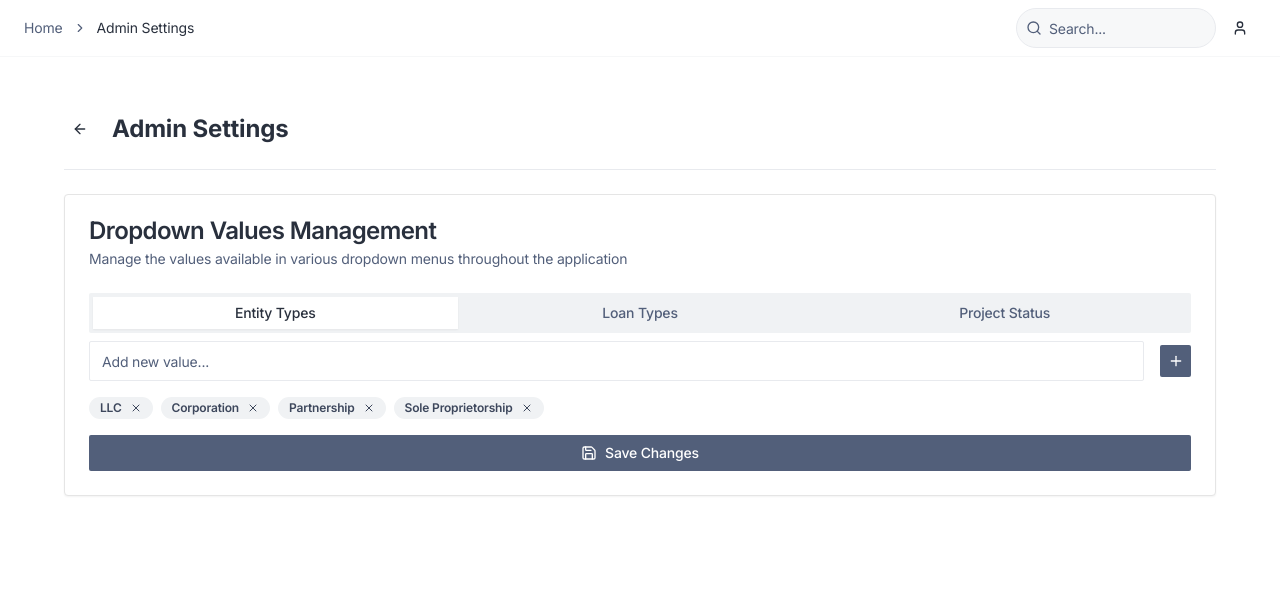
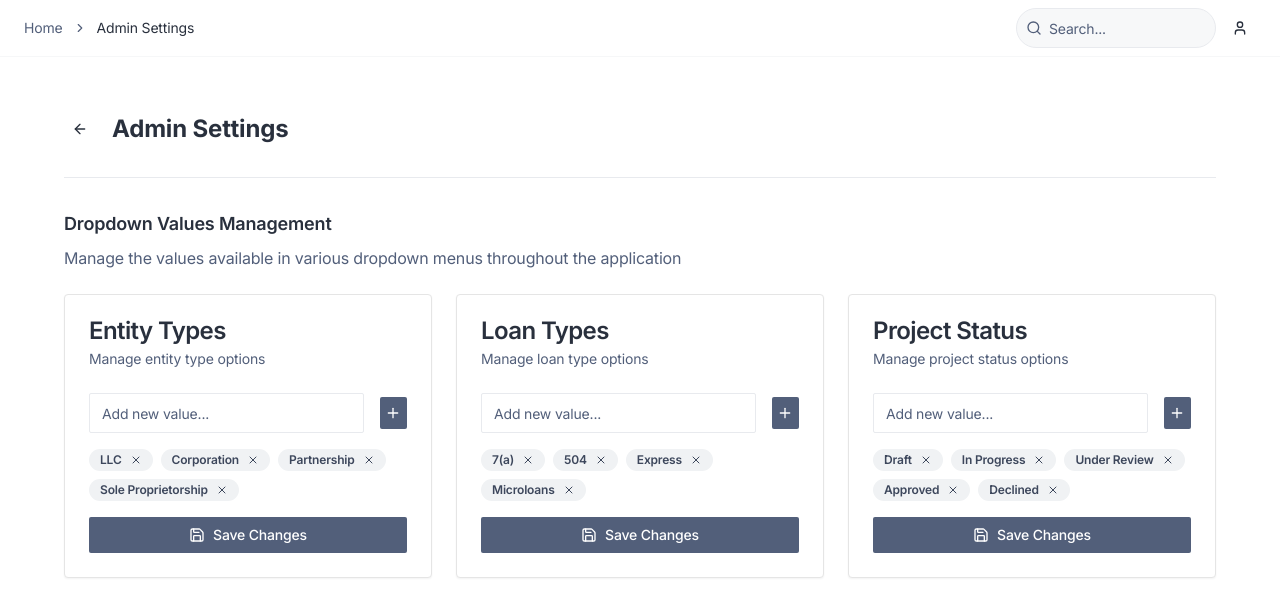
Before and after one commit to parth11790/bank-project-sphere, a React (Vite) app: page /admin-settings in a window 1280 px wide. Shown: the top 616 px of the page. Built offline with nearby package versions, Linux system fonts and the light colour scheme.

Commit message:
Refactor: Replace tabs with alternative dropdown display
Replaced the tab-based dropdown display with a more scalable solution.

```diff
--- a/src/components/admin/DropdownManager.tsx
+++ b/src/components/admin/DropdownManager.tsx
@@ -1,7 +1,6 @@
 
-import React, { useState } from 'react';
+import React from 'react';
 import { Card, CardContent, CardDescription, CardHeader, CardTitle } from '@/components/ui/card';
-import { Tabs, TabsContent, TabsList, TabsTrigger } from '@/components/ui/tabs';
 import { DropdownValueEditor } from './DropdownValueEditor';
 
 export type DropdownType = 'entityTypes' | 'loanTypes' | 'projectStatus';
@@ -28,37 +27,23 @@ const dropdownConfigs = [
 ];
 
 export function DropdownManager() {
-  const [activeTab, setActiveTab] = useState<DropdownType>('entityTypes');
-
   return (
-    <Card>
+    <div className="grid grid-cols-1 md:grid-cols-2 lg:grid-cols-3 gap-6">
+      {dropdownConfigs.map((config) => (
+        <Card key={config.id} className="w-full">
           <CardHeader>
-        <CardTitle>Dropdown Values Management</CardTitle>
-        <CardDescription>
-          Manage the values available in various dropdown menus throughout the application
-        </CardDescription>
+            <CardTitle>{config.label}</CardTitle>
+            <CardDescription>{config.description}</CardDescription>
           </CardHeader>
           <CardContent>
-        <Tabs value={activeTab} onValueChange={(value) => setActiveTab(value as DropdownType)}>
-          <TabsList className="grid grid-cols-3 w-full">
-            {dropdownConfigs.map((config) => (
-              <TabsTrigger key={config.id} value={config.id}>
-                {config.label}
-              </TabsTrigger>
-            ))}
-          </TabsList>
-
-          {dropdownConfigs.map((config) => (
-            <TabsContent key={config.id} value={config.id}>
             <DropdownValueEditor
               title={config.label}
               description={config.description}
               initialValues={config.initialValues}
             />
-            </TabsContent>
-          ))}
-        </Tabs>
           </CardContent>
         </Card>
+      ))}
+    </div>
   );
 }
--- a/src/pages/AdminSettings.tsx
+++ b/src/pages/AdminSettings.tsx
@@ -3,7 +3,6 @@ import React from 'react';
 import Layout from '@/components/Layout';
 import { DropdownManager } from '@/components/admin/DropdownManager';
 import { Separator } from '@/components/ui/separator';
-import { cn } from '@/lib/utils';
 import { useNavigate } from 'react-router-dom';
 import { Button } from '@/components/ui/button';
 import { ArrowLeft } from 'lucide-react';
@@ -13,7 +12,7 @@ const AdminSettings = () => {
 
   return (
     <Layout>
-      <div className="container mx-auto py-6 space-y-6">
+      <div className="container mx-auto py-6 space-y-8">
         <div className="flex items-center justify-between">
           <div className="flex items-center gap-4">
             <Button
@@ -29,7 +28,13 @@ const AdminSettings = () => {
 
         <Separator className="my-6" />
 
-        <div className="grid gap-6">
+        <div className="space-y-6">
+          <div className="flex flex-col gap-2">
+            <h2 className="text-lg font-semibold">Dropdown Values Management</h2>
+            <p className="text-muted-foreground">
+              Manage the values available in various dropdown menus throughout the application
+            </p>
+          </div>
           <DropdownManager />
         </div>
       </div>
```
Lines whose indentation alone changed are shown as unchanged.
